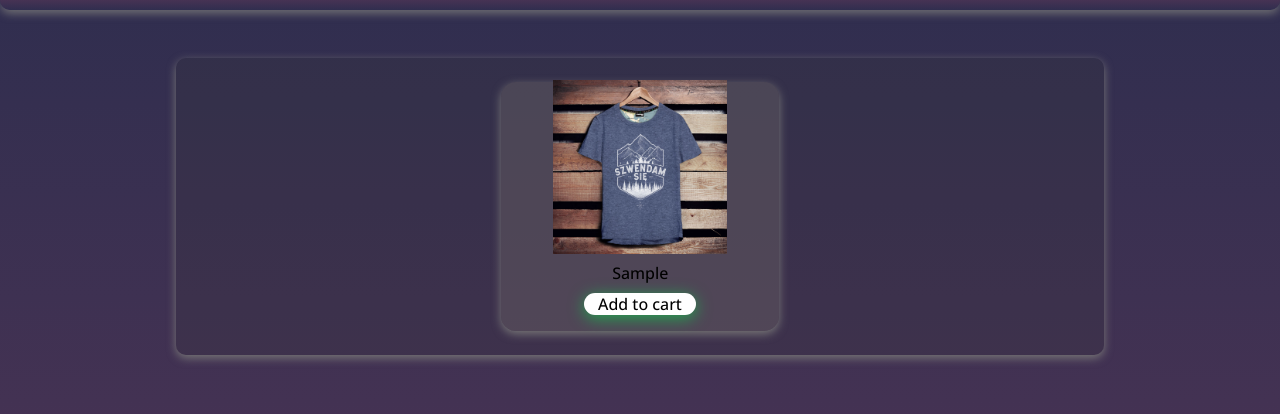
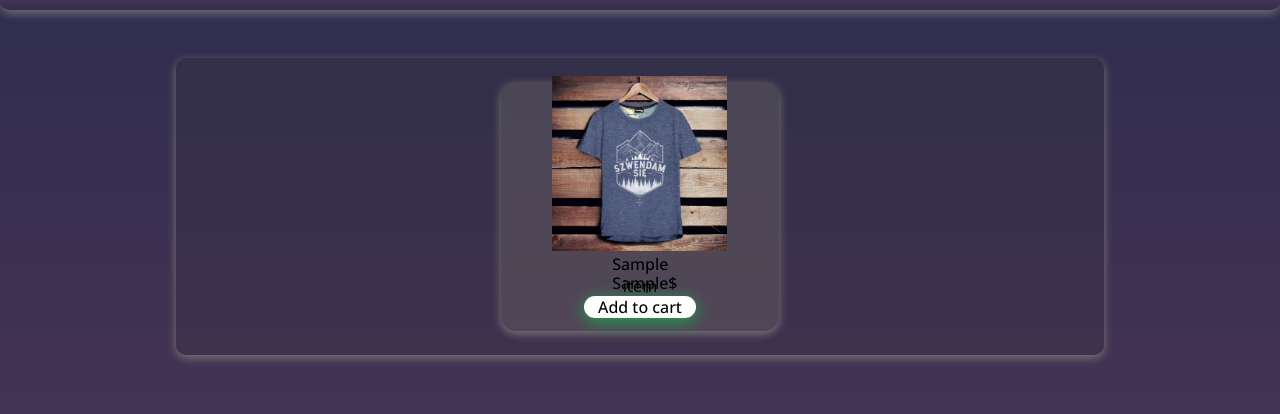
Before and after one commit to JhonnyP0/Ecommerce, a Django app: page / in a window 1280 px wide. Shown: the top 414 px of the page. Run offline with Django 4.2, Linux system fonts and the light colour scheme; tables that the repository leaves empty hold one stand-in row (values such as "Sample post"); some libraries are stand-ins or nearby versions.

Commit message:
high_adjusted

```diff
--- a/store/static/styles.css
+++ b/store/static/styles.css
@@ -113,7 +113,7 @@ color:black;
 .tocart
 {
     position: absolute;
-    bottom:1em;
+    bottom:0.8em;
     display: inline-block;
     right: 30%;
     left: 30%;
@@ -137,7 +137,7 @@ color:black;
 .photo
 {
     position: absolute;
-    bottom: 4.8em;
+    bottom: 5em;
     right: 2%;
     left: 2%;
     height:70%;
@@ -149,9 +149,18 @@ color:black;
 .price
 {
     position: absolute;
-    bottom: 3.3em;
+    bottom: 2.7em;
     right: 40%;
     left: 40%;
     height: 1em;
     display: inline-block;
 }
+.name
+{
+    position: absolute;
+    bottom: 3.9em;
+    right: 40%;
+    left: 40%;
+    height: 1em;
+    display: inline-block;
+}
--- a/store/templates/store/store.html
+++ b/store/templates/store/store.html
@@ -39,7 +39,7 @@
                         <div class="item">
                             <div class="photo"></div>
                             <div class="name">{{item.name}}</div>
-                            <div class="price">{{item.price}}</div>
+                            <div class="price">{{item.price}}$</div>
                             <div class="tocart">Add to cart</div>
                         </div>
 
```
